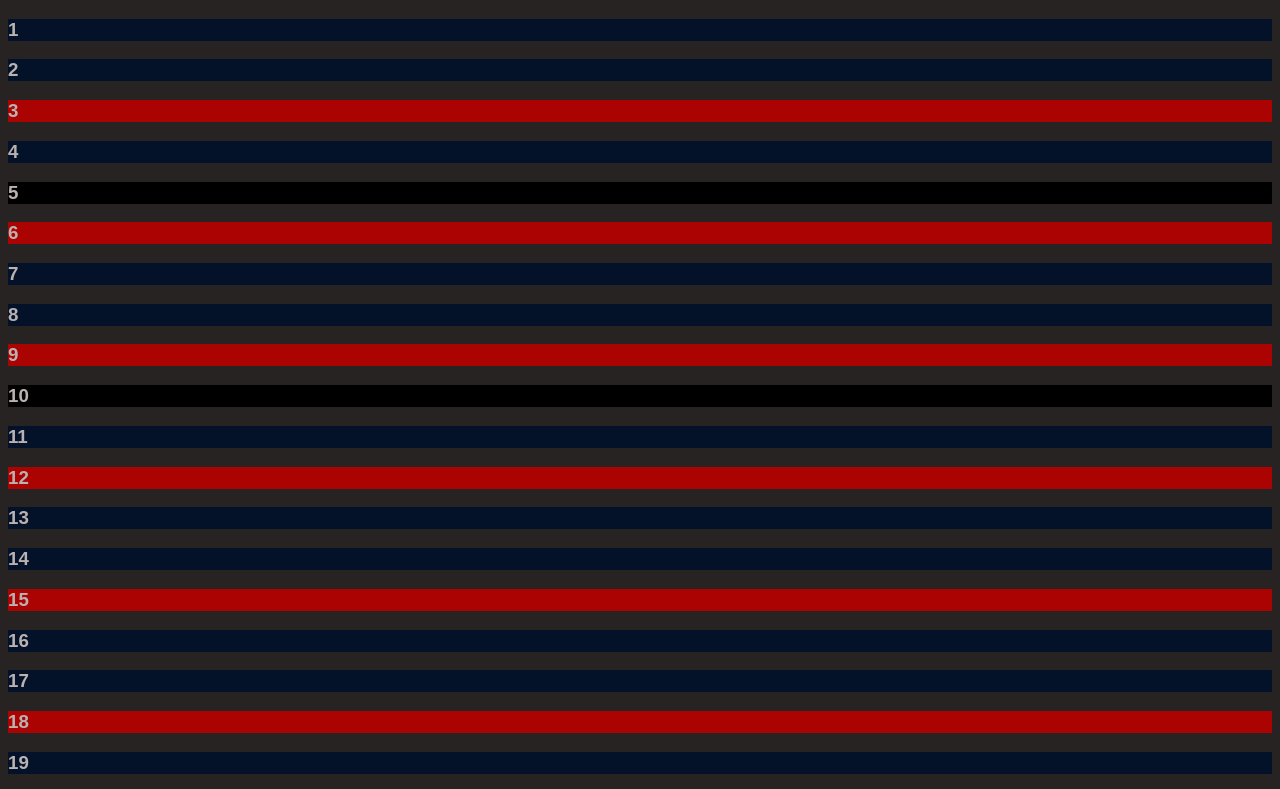
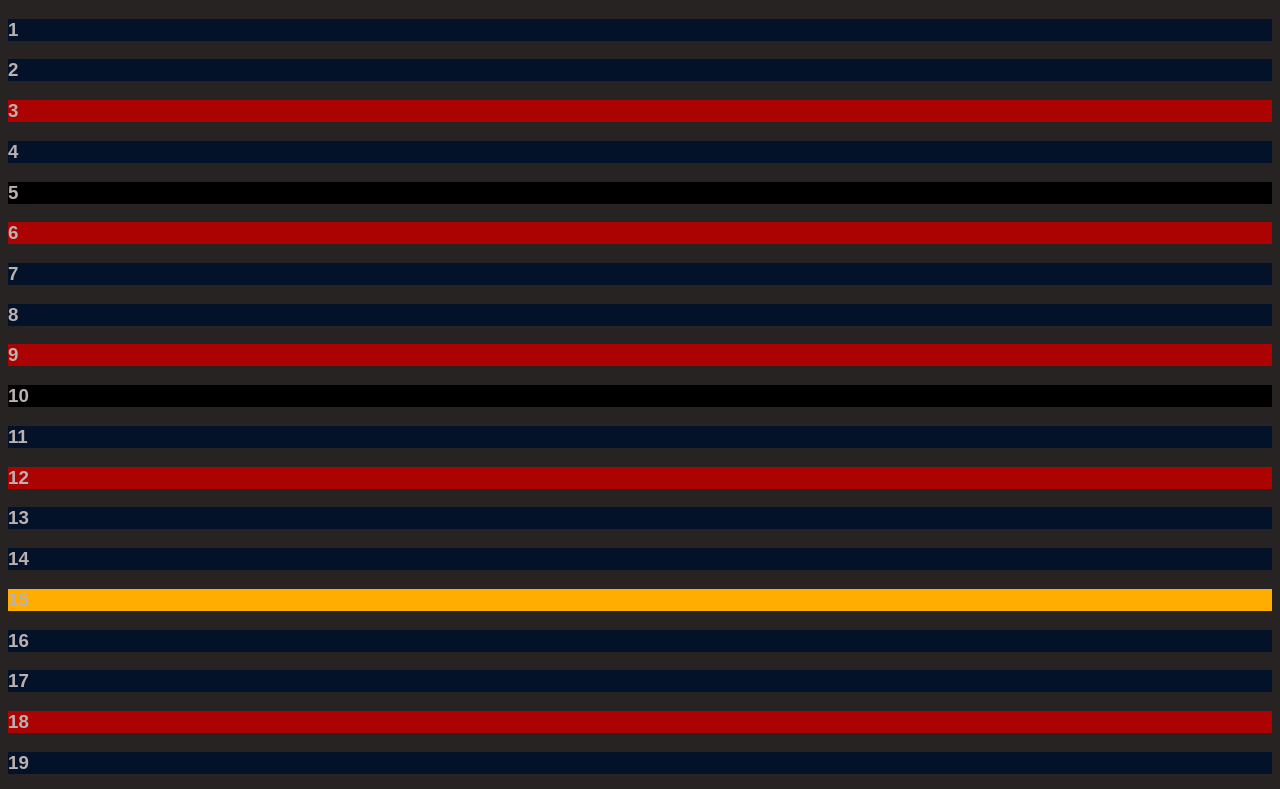
Before and after one commit to MikePio/js-fizzbuzz, a plain HTML site: page index.html in a window 1280 px wide. Shown: the top 789 px of the page. Drawn offline with Linux system fonts and the light colour scheme.

Commit message:
created condition for common multiples of 3 and 5

```diff
--- a/script.js
+++ b/script.js
@@ -59,6 +59,12 @@ for(let i = 1; i <= 100; i++){
 
   }
 
+  if((!(i % 3)) && (!(i % 5))){
+    numbers.classList.add("bg-orange");
+
+  }
+
+
 
 
 
--- a/style.css
+++ b/style.css
@@ -9,3 +9,7 @@
 .bg-red{
   background-color: rgb(171, 2, 2);
 }
+
+.bg-orange{
+  background-color: rgb(255, 174, 0);
+}
```
